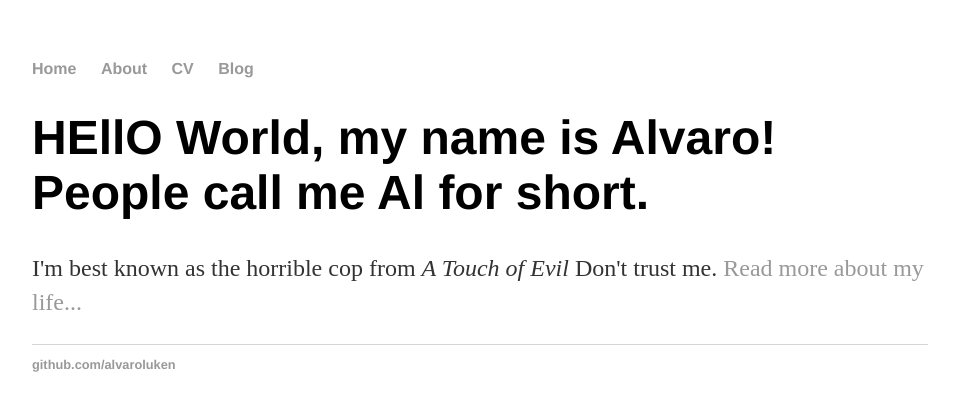
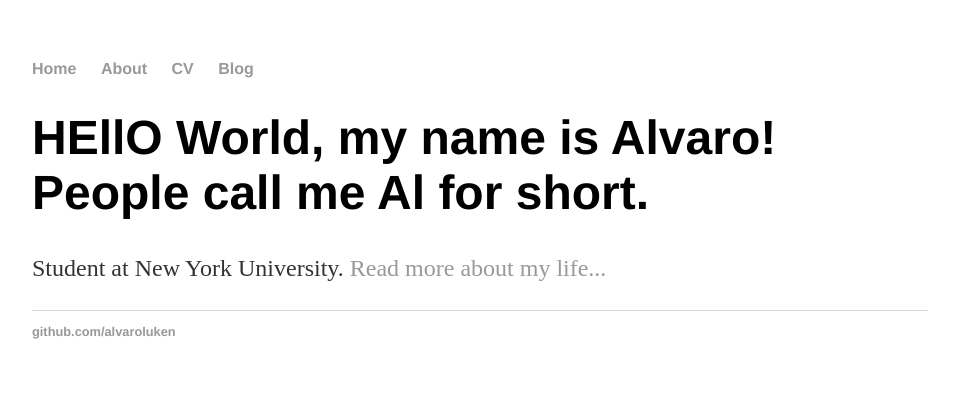
Before and after one commit to mbmarketing4you/mbmarketing4youalvaroluken.github.io, a Jekyll site: the page built from index.html, in a window 1280 px wide. Shown: the top 411 px of the page, without its empty margins (160-1113 px from the left). Built offline with Jekyll 4.4.1, drawn with Linux system fonts in a browser that asks for light colours.

Commit message:
Update index.html

```diff
--- a/index.html
+++ b/index.html
@@ -4,5 +4,5 @@ title: Alvaro Luken Luna
 ---
 <div class="blurb">
 	<h1>HEllO World, my name is Alvaro! People call me Al for short.</h1>
-	<p>I'm best known as the horrible cop from <em>A Touch of Evil</em> Don't trust me. <a href="/about">Read more about my life...</a></p>
+	<p>Student at New York University. <a href="/about">Read more about my life...</a></p>
 </div><!-- /.blurb -->
```
